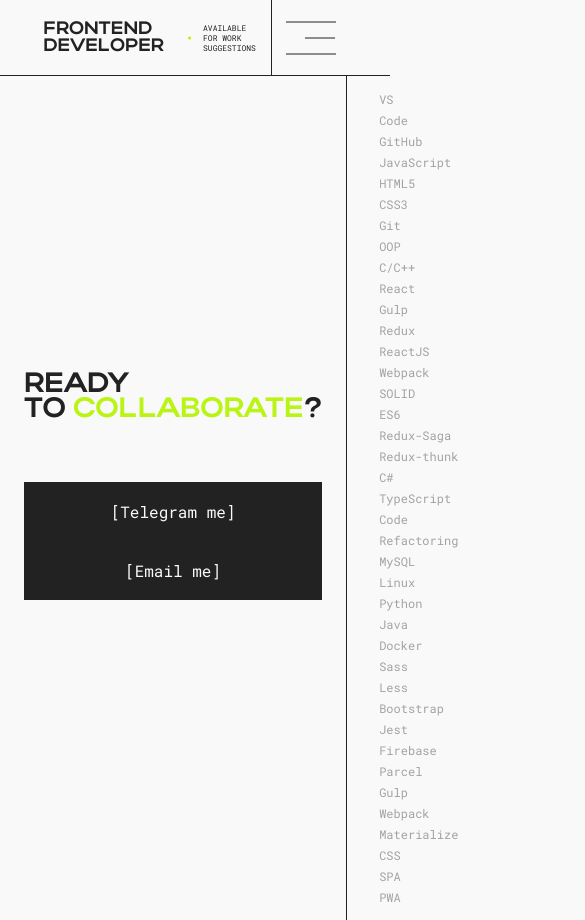
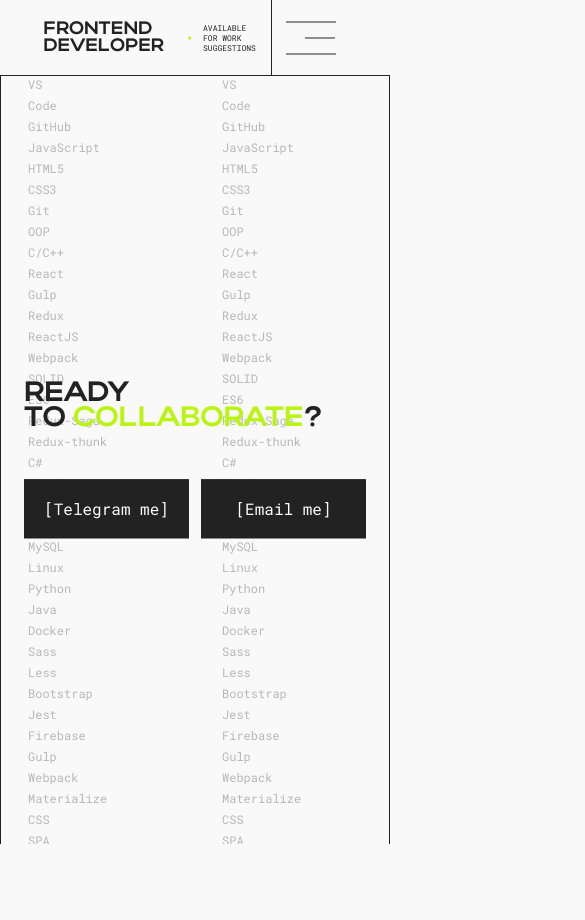
Before and after one commit to ivan-ust402/MP-portfolio, a React (Create React App) app: page /contacts in a window 390 px wide. Shown: the top 920 px of the page, 585 px wide, since content can reach past the window. After the commit the page ends 844 px from the top, so only its background shows below. Built offline with nearby package versions, Linux system fonts and the light colour scheme.

Commit message:
contacts tablet version is completed

```diff
--- a/src/components/ContactsButtons/contactsButtons.module.scss
+++ b/src/components/ContactsButtons/contactsButtons.module.scss
@@ -34,18 +34,11 @@
 }
 
 @media (max-width: 1024px) {
-  .tabs {
-    display: flex;
-    justify-content: space-between;
-    position: relative;
-    padding-top: 26px;
-    width: 100%;
-  }
-
   .btns {
     display: flex;
-    flex-direction: column;
-    gap: 0;
+    flex-direction: row;
+    gap: 32px;
+    max-width: 960px;
     position: relative;
     text-wrap: nowrap;
     justify-content: space-between;
@@ -53,12 +46,12 @@
 
   .message {
     position: absolute;
-    bottom: 23px;
-    max-width: 90px;
-    right: 0;
-    bottom: 50%;
+    max-width: 45px;
+    right: 50px;
+    bottom: 65px;
     display: flex;
     justify-content: center;
+    text-wrap: wrap;
   }
   .error {
     background-color: red;
@@ -70,3 +63,15 @@
     padding: 10px;
   }
 }
+
+@media (max-width: 960px) {
+  .btns {
+    gap: 24px;
+  }
+}
+
+@media (max-width: 480px) {
+  .btns {
+    gap: 12px;
+  }
+}
--- a/src/components/ContactsRightSidebar/ContactsRightSidebar.tsx
+++ b/src/components/ContactsRightSidebar/ContactsRightSidebar.tsx
@@ -4,7 +4,7 @@ import styles from './contactsRigthSidebar.module.scss';
 
 export const ContactsRightSidebar = () => {
   const technologyArray = [
-    'VS', 'Code', 'GitHub', 'JavaScript', 'HTML5', 'CSS3', 'Git', 'OOP', 'C/C++', 'React', 'Gulp', 'Redux', 'ReactJS', 'Webpack', 'SOLID', 'ES6', 'Redux-Saga', 'Redux-thunk', 'C#', 'TypeScript', 'Code', 'Refactoring', 'MySQL', 'Linux', 'Python', 'Java', 'Docker', 'Sass', 'Less', 'Bootstrap', 'Jest', 'Firebase', 'Parcel', 'Gulp', 'Webpack', 'Materialize', 'CSS', 'SPA', 'PWA'
+    'VS', 'Code', 'GitHub', 'JavaScript', 'HTML5', 'CSS3', 'Git', 'OOP', 'C/C++', 'React', 'Gulp', 'Redux', 'ReactJS', 'Webpack', 'SOLID', 'ES6', 'Redux-Saga', 'Redux-thunk', 'C#', 'TypeScript', 'Code', 'Refactoring', 'MySQL', 'Linux', 'Python', 'Java', 'Docker', 'Sass', 'Less', 'Bootstrap', 'Jest', 'Firebase', 'Gulp', 'Webpack', 'Materialize', 'CSS', 'SPA', 'PWA', 'Redux-Toolkit', 'VueJS', 'React-Router-Rom', 'Vuex', 'Axios', 'Software Architecture', 'Agile', 'Computer Network', 'VS', 'Code', 'GitHub', 'JavaScript', 'HTML5', 'CSS3', 'Git', 'OOP', 'C/C++', 'React', 'Gulp', 'Redux', 'ReactJS', 'Webpack', 'SOLID', 'ES6', 'Redux-Saga', 'Redux-thunk', 'C#', 'TypeScript', 'Code', 'Refactoring', 'MySQL', 'Linux', 'Python'
   ]
   return (
     <div className={styles.rightSidebar}>
--- a/src/components/ContactsRightSidebar/contactsRigthSidebar.module.scss
+++ b/src/components/ContactsRightSidebar/contactsRigthSidebar.module.scss
@@ -15,3 +15,29 @@
     opacity: 0.4;
   }
 }
+
+@media (max-width: 1024px) {
+  .rightSidebar {
+    padding-left: 27px;
+    padding-right: 27px;
+    min-width: 0;
+    flex: none;
+    max-height: calc(100vh - 76px);
+    overflow: hidden;
+    &__item {
+      opacity: 0.3;
+    }
+  }
+}
+
+@media (max-width: 480px) {
+  .rightSidebar {
+    padding-left: 27px;
+    padding-right: 27px;
+    min-width: 0;
+    flex: none;
+    overflow: hidden;
+    justify-content: flex-start;
+
+  }
+}
--- a/src/index.scss
+++ b/src/index.scss
@@ -187,10 +187,9 @@ button {
   border-radius: 4px;
   display: flex;
   justify-content: center;
-  transition: all .5s ease;
   opacity: 0.7;
   font-size: 12px;
-  transition: all .5s ease;
+  transition: all .3s ease;
   cursor: pointer;
   box-shadow: none;
   outline: none;
--- a/src/pages/Contacts/Contacts.tsx
+++ b/src/pages/Contacts/Contacts.tsx
@@ -4,11 +4,13 @@ import { useTranslation } from 'react-i18next';
 import { ContactsButtons } from 'src/components';
 // import { useEffect, useState } from 'react';
 import i18next from 'i18next';
+import { useAppSelector } from 'src/hooks/redux';
 
 
 export const Contacts = () => {
   const { t } = useTranslation()
-  const titleHTML = ''
+  const { desktop} = useAppSelector((state) => state.resolution)
+
 
   const getTitle = () => {
     if (i18next.language === 'en') {
@@ -78,7 +80,8 @@ export const Contacts = () => {
         </div>
       </div>
       <div className={styles.contacts__rightSidebar}>
-        <ContactsRightSidebar />
+        <div className={styles.contacts__desktop}><ContactsRightSidebar /></div>
+        { !desktop && <div className={styles.contacts__tablet}><ContactsRightSidebar /></div>}
       </div>
     </div>
   )
--- a/src/pages/Contacts/contacts.module.scss
+++ b/src/pages/Contacts/contacts.module.scss
@@ -3,6 +3,7 @@
   flex-direction: row;
   min-height: 100vh;
   position: relative;
+
   &__main {
     flex: 2;
     padding-top: 60px;
@@ -14,7 +15,7 @@
     gap: 130px;
     justify-content: center;
     border-right: 1px solid var(--primary-color);
-
+    transition: none;
   }
   &__content {
     display: flex;
@@ -38,3 +39,47 @@
     flex: 1;
   }
 }
+
+@media (max-width: 1024px) {
+  .contacts {
+    max-width: 960px;
+    border-left: 1px solid var(--primary-color);
+    border-right: 1px solid var(--primary-color);
+    min-height: calc(100vh - 76px);
+    &__main {
+      flex: none;
+      position: absolute;
+      top: 50%;
+      left: 50%;
+      transform: translate(-50%, -50%);
+      padding: 0;
+      display: flex;
+      flex-direction: column;
+      gap: 0px;
+      border-right: none;
+      z-index: 2;
+    }
+    &__content {
+      display: flex;
+      flex-direction: column;
+      justify-content: center;
+      align-items: center;
+      gap: 48px;
+      max-width: 960px;
+      width: 100vw;
+      padding-left: 24px;
+      padding-right: 24px;
+    }
+    &__btns {
+      display: flex;
+      flex-direction: column;
+      gap: 32px;
+    }
+    &__rightSidebar {
+      display: flex;
+      flex-direction: row;
+      justify-content: space-between;
+    }
+
+  }
+}
```
